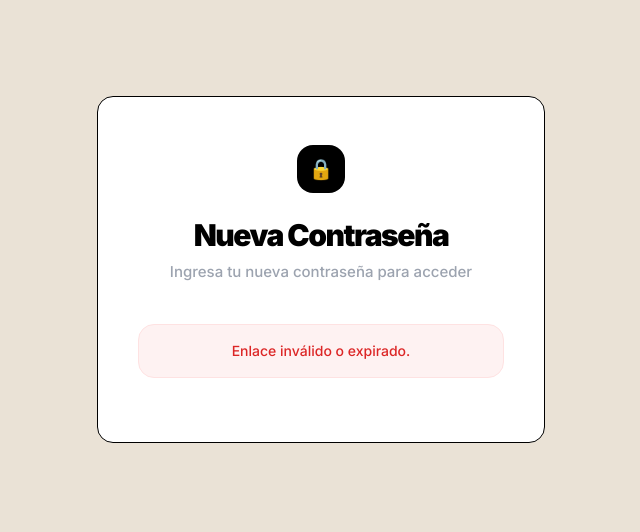
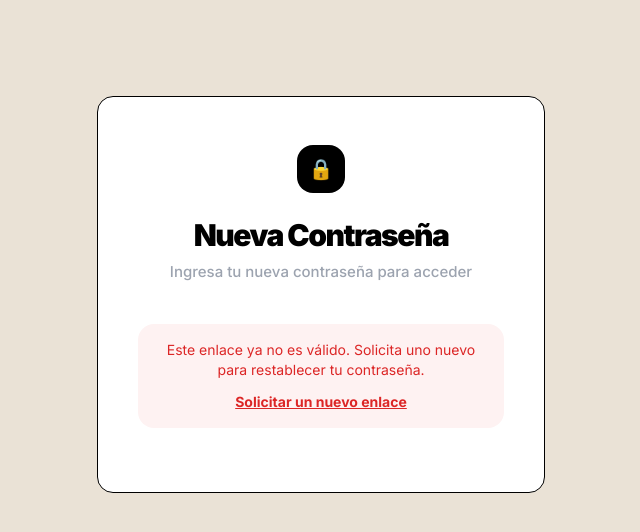
Before and after one commit to VaftecPeru/zapateriangelita_frontend, a React (Vite) app: page /reset-password in a window 1280 px wide. Shown: the top 532 px of the page, without its empty margins (319-959 px from the left). Built offline with nearby package versions, Linux system fonts and the light colour scheme; no server answers.

Commit message:
fix: permite solicitar otro enlace de recuperación inválido

```diff
--- a/src/pages/ResetPasswordPage.tsx
+++ b/src/pages/ResetPasswordPage.tsx
@@ -1,6 +1,6 @@
 import React, { useState, useEffect } from 'react';
 import { Lock, Eye, EyeOff } from 'lucide-react';
-import { useSearchParams, useNavigate } from 'react-router-dom';
+import { Link, useSearchParams, useNavigate } from 'react-router-dom';
 import apiClient from '../services/apiClient';
 
 const ResetPasswordPage = () => {
@@ -19,20 +19,20 @@ const ResetPasswordPage = () => {
 
     const [status, setStatus] = useState<'idle' | 'loading' | 'success' | 'error'>('idle');
     const [message, setMessage] = useState('');
+    const [linkRejected, setLinkRejected] = useState(false);
 
     useEffect(() => {
         const token = searchParams.get('token');
         const email = searchParams.get('email');
-        if (token && email) {
-            setFormData(prev => ({ ...prev, token, email }));
-        } else {
-            setStatus('error');
-            setMessage('Enlace inválido o expirado.');
-        }
+        setFormData({ token: token ?? '', email: email ?? '', password: '', password_confirmation: '' });
+        setLinkRejected(!token || !email);
+        setStatus('idle');
+        setMessage('');
     }, [searchParams]);
 
     const handleSubmit = async (e: React.FormEvent) => {
         e.preventDefault();
+        if (linkRejected || !formData.token || !formData.email || status === 'loading') return;
 
         if (formData.password !== formData.password_confirmation) {
             setStatus('error');
@@ -51,6 +51,15 @@ const ResetPasswordPage = () => {
                 navigate('/login');
             }, 3000);
         } catch (err: any) {
+            if (err.response?.status === 400) {
+                setLinkRejected(true);
+                setFormData(prev => ({ ...prev, password: '', password_confirmation: '' }));
+                setShowPassword(false);
+                setShowConfirmPassword(false);
+                setStatus('idle');
+                return;
+            }
+
             setStatus('error');
             setMessage(err.response?.data?.message || 'Error al restablecer la contraseña. Verifique que el enlace aún sea válido.');
         }
@@ -82,7 +91,16 @@ const ResetPasswordPage = () => {
                     </div>
                 )}
 
-                {status !== 'success' && formData.token && (
+                {linkRejected && (
+                    <div className="mb-6 p-4 bg-red-50 text-red-600 rounded-2xl text-sm text-center">
+                        <p role="alert">Este enlace ya no es válido. Solicita uno nuevo para restablecer tu contraseña.</p>
+                        <Link to="/forgot-password" className="inline-block mt-3 font-bold underline">
+                            Solicitar un nuevo enlace
+                        </Link>
+                    </div>
+                )}
+
+                {status !== 'success' && !linkRejected && formData.token && formData.email && (
                     <form onSubmit={handleSubmit} className="space-y-6">
                         <div className="space-y-2">
                             <label className="text-[10px] text-gray-400 font-black uppercase tracking-[0.2em] pl-1">Nueva Contraseña</label>
@@ -92,6 +110,7 @@ const ResetPasswordPage = () => {
                                     type={showPassword ? 'text' : 'password'}
                                     name="password"
                                     required
+                                    autoComplete="new-password"
                                     value={formData.password}
                                     onChange={handleChange}
                                     className="w-full pl-14 pr-14 py-4 bg-gray-50 border border-transparent rounded-2xl focus:ring-2 focus:ring-black/5 focus:border-black outline-none transition-all font-bold text-sm"
@@ -116,6 +135,7 @@ const ResetPasswordPage = () => {
                                     type={showConfirmPassword ? 'text' : 'password'}
                                     name="password_confirmation"
                                     required
+                                    autoComplete="new-password"
                                     value={formData.password_confirmation}
                                     onChange={handleChange}
                                     className="w-full pl-14 pr-14 py-4 bg-gray-50 border border-transparent rounded-2xl focus:ring-2 focus:ring-black/5 focus:border-black outline-none transition-all font-bold text-sm"
```
